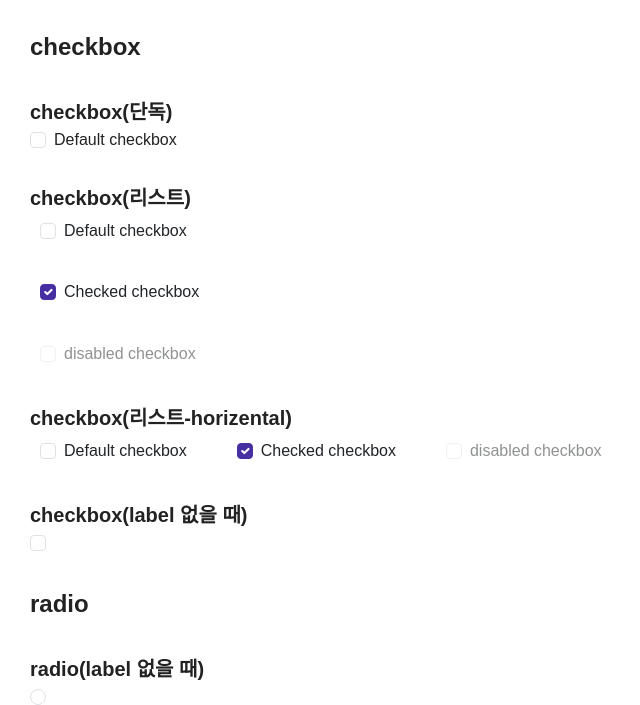
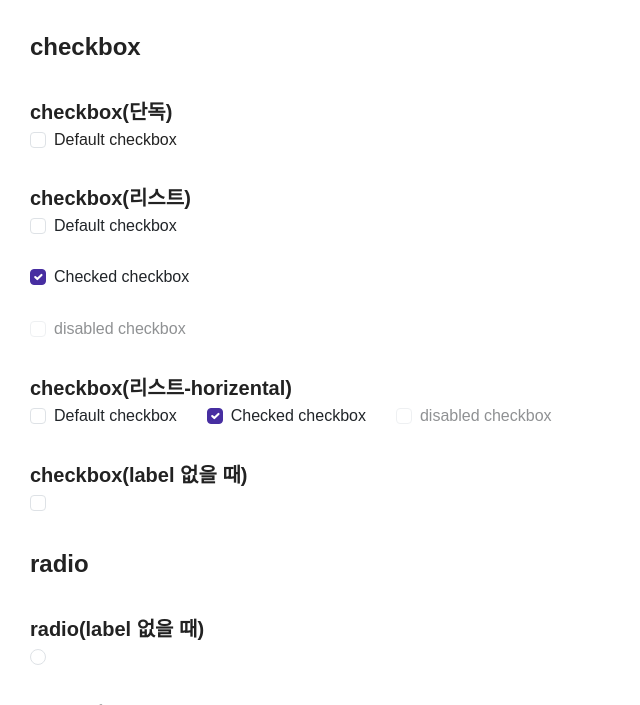
Before and after one commit to briannayoo/ccccoding, a PHP site: page /guide/guide.html in a window 1280 px wide. Shown: the part 3654-4359 px from the top of the page, without its empty margins (0-640 px from the left). Run offline with PHP 8.4, Linux system fonts and the light colour scheme.

Commit message:
[mod]박소현/css/패딩수정

```diff
--- a/css/common.css
+++ b/css/common.css
@@ -128,4 +128,4 @@ textarea {height:250px;}
 /* 리스트 그룹 보더 */
 .list-group {gap:26px;}
 .list-group.list-group-horizontal {gap:30px;}
-.list-group .list-group-item {border:none; background-color:transparent;}
+.list-group .list-group-item {border:none; background-color:transparent; padding:0;}
```
